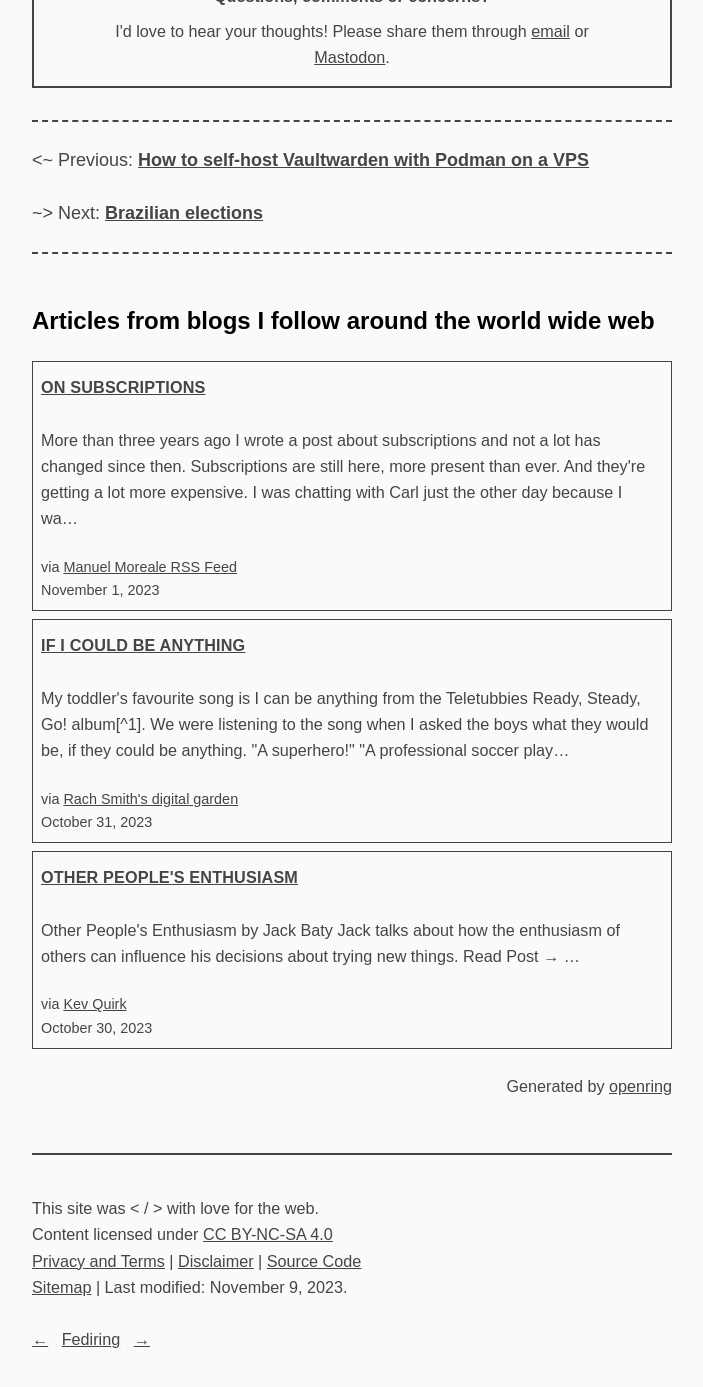
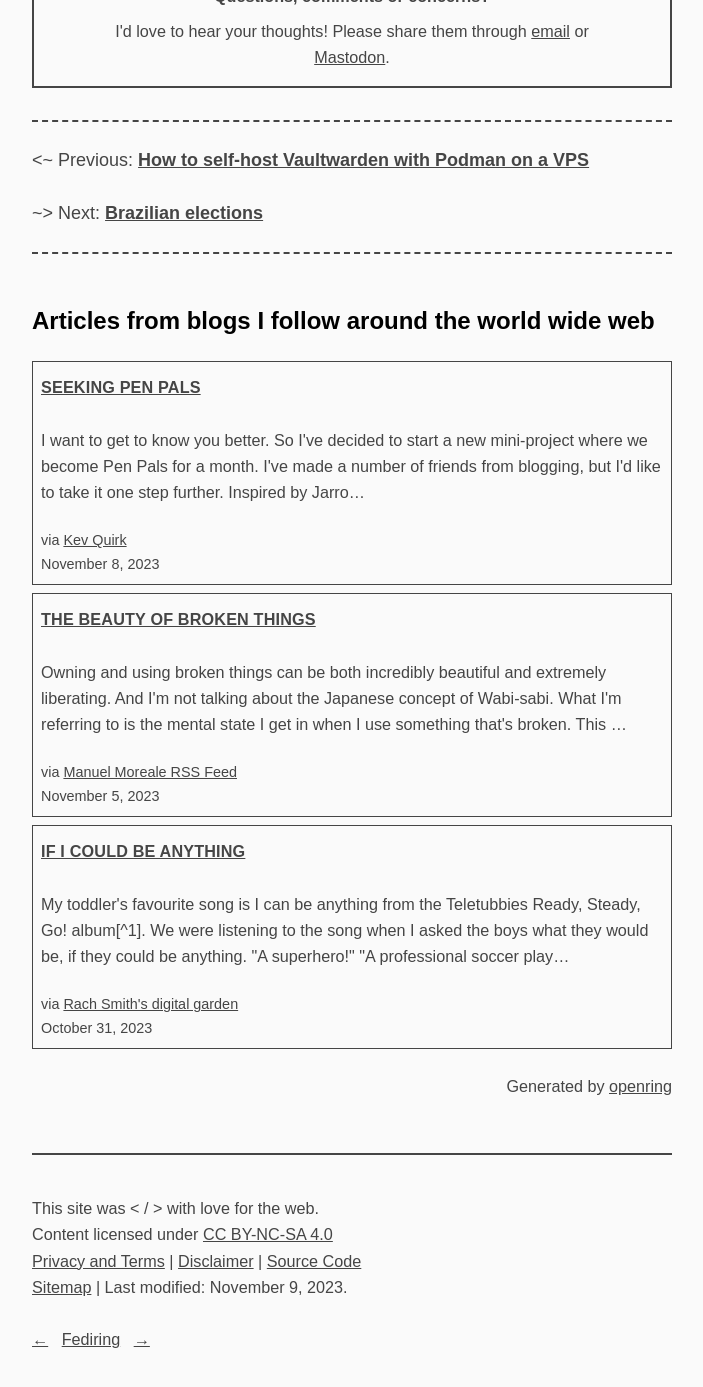
Before and after one commit to a-franca/abf.li, a Jekyll site: the page built from _posts/2022/2022-09-28-hurricane-ian.md, in a window 1280 px wide and 1400 px high, scrolled down 777 px. Shown: the top 1387 px of the window, without its empty margins (288-991 px from the left). Built offline with Jekyll 4.4.1, drawn with Linux system fonts in a browser that asks for light colours.

Commit message:
Fetch new content

```diff
--- a/_includes/openring-out.html
+++ b/_includes/openring-out.html
@@ -5,13 +5,29 @@
 
     <div class="article">
       <h4 class="title">
-        <a href="https://manuelmoreale.com/@/page/WmIAySksTq9mMwd6" rel="noopener noreferrer nofollow" target="_blank">On subscriptions</a>
+        <a href="https://kevquirk.com/seeking-pen-pals" rel="noopener noreferrer nofollow" target="_blank">Seeking Pen Pals</a>
       </h4>
-      <p class="summary">More than three years ago I wrote a post about subscriptions and not a lot has changed since then. Subscriptions are still here, more present than ever. And they&#39;re getting a lot more expensive. I was chatting with Carl just the other day because I wa…</p>
+      <p class="summary">
+
+
+
+        I want to get to know you better. So I&#39;ve decided to start a new mini-project where we become Pen Pals for a month.
+I&#39;ve made a number of friends from blogging, but I&#39;d like to take it one step further. Inspired by Jarro…</p>
+      <small class="source">
+        via <a href="https://kevquirk.com" rel="noopener noreferrer nofollow" target="_blank">Kev Quirk</a>
+      </small>
+      <small class="date">November 8, 2023</small>
+    </div>
+
+    <div class="article">
+      <h4 class="title">
+        <a href="https://manuelmoreale.com/@/page/OIIwkvpGhCUf2AM5" rel="noopener noreferrer nofollow" target="_blank">The beauty of broken things</a>
+      </h4>
+      <p class="summary">Owning and using broken things can be both incredibly beautiful and extremely liberating. And I&#39;m not talking about the Japanese concept of Wabi-sabi. What I&#39;m referring to is the mental state I get in when I use something that&#39;s broken. This …</p>
       <small class="source">
         via <a href="https://manuelmoreale.com" rel="noopener noreferrer nofollow" target="_blank">Manuel Moreale RSS Feed</a>
       </small>
-      <small class="date">November 1, 2023</small>
+      <small class="date">November 5, 2023</small>
     </div>
 
     <div class="article">
@@ -28,26 +44,6 @@ We were listening to the song when I asked the boys what they would be, if they
       <small class="date">October 31, 2023</small>
     </div>
 
-    <div class="article">
-      <h4 class="title">
-        <a href="https://kevquirk.com/other-peoples-enthusiasm" rel="noopener noreferrer nofollow" target="_blank">Other People&#39;s Enthusiasm</a>
-      </h4>
-      <p class="summary">
-
-
-
-              Other People&#39;s Enthusiasm
-              by Jack Baty
-              Jack talks about how the enthusiasm of others can influence his decisions about trying new things.
-              Read Post →
-
-       …</p>
-      <small class="source">
-        via <a href="https://kevquirk.com" rel="noopener noreferrer nofollow" target="_blank">Kev Quirk</a>
-      </small>
-      <small class="date">October 30, 2023</small>
-    </div>
-
   </section>
   <p class="attribution">
     Generated by
```
